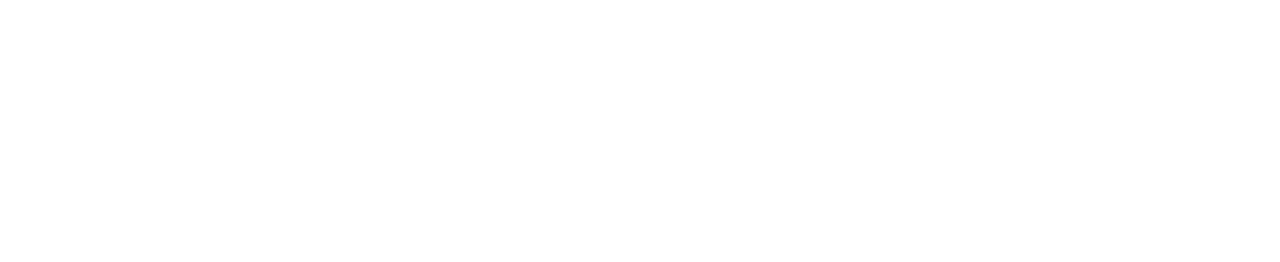
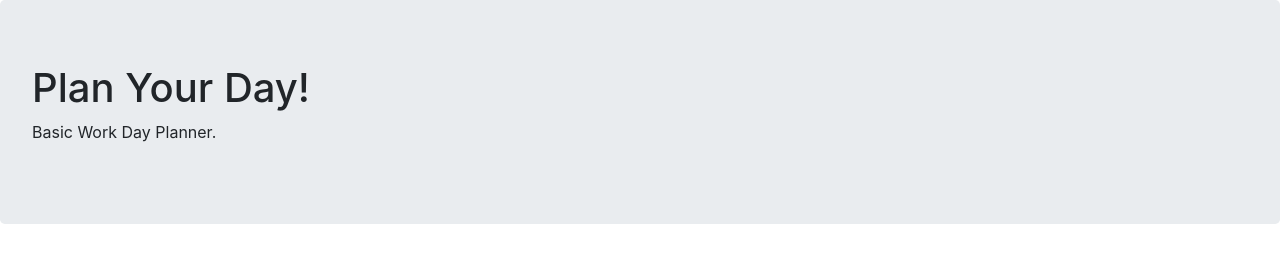
Before and after one commit to spental/DayPlanner, a plain HTML site: page index.html in a window 1280 px wide. Drawn offline with nearby package versions, Linux system fonts and the light colour scheme.

Commit message:
header and nav donem, moving to body

```diff
--- a/index.html
+++ b/index.html
@@ -3,9 +3,23 @@
 <head>
     <meta charset="UTF-8">
     <meta name="viewport" content="width=device-width, initial-scale=1.0">
-    <title>Document</title>
+    <link rel="stylesheet" href="Assets/style.css"/>
+    <link rel="stylesheet" href="https://stackpath.bootstrapcdn.com/bootstrap/4.3.1/css/bootstrap.min.css" />
+    <link rel="stylesheet" href="https://use.fontawesome.com/releases/v5.8.1/css/all.css" />
+    <link rel="stylesheet" href="https://fonts.googleapis.com/css?family=Open+Sans&display=swap" />
+
+
+    <title>Work Day Planner </title>
 </head>
 <body>
+    <header class="jumbotron">
+        <h1 class="titleDisplay">Plan Your Day!</h1>
+        <p class="subtitle">Basic Work Day Planner.</p>
+        <p id="todaysDate" class="subtitle"></p>
+    </header>
+    <main>
+
+    </main>
 
 </body>
 </html>
```
